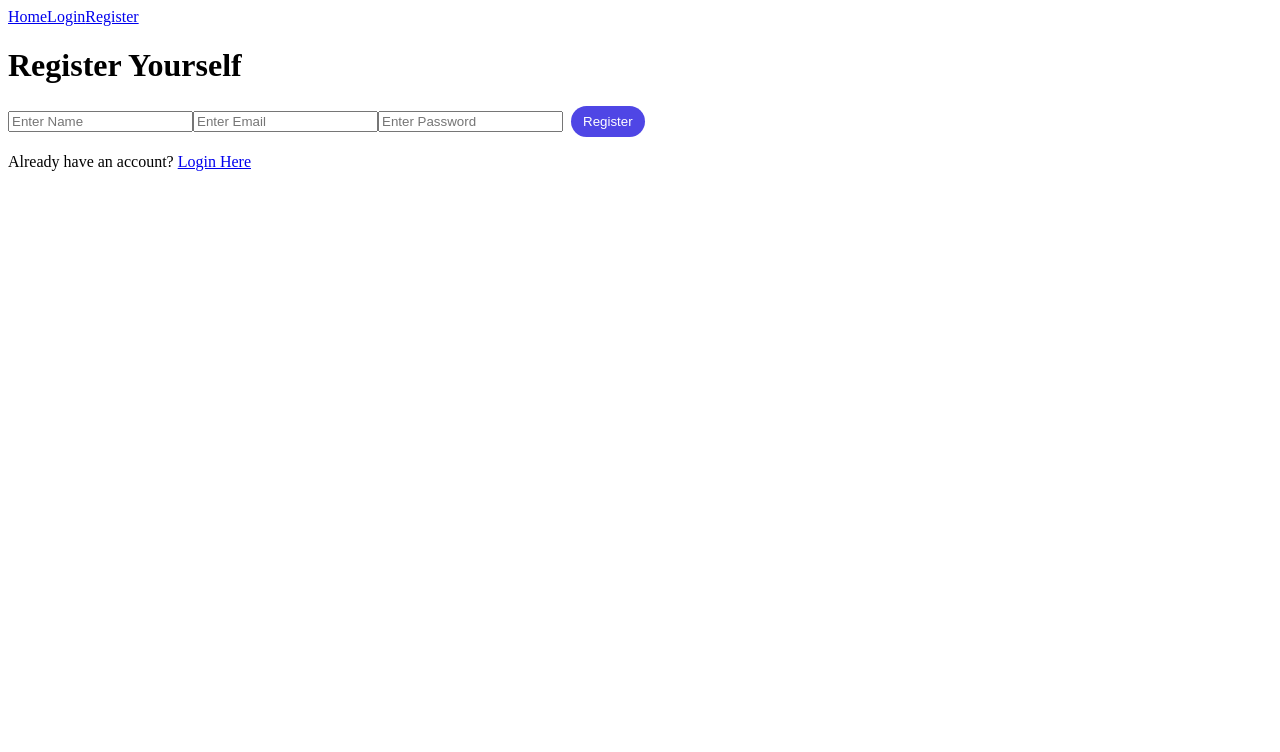
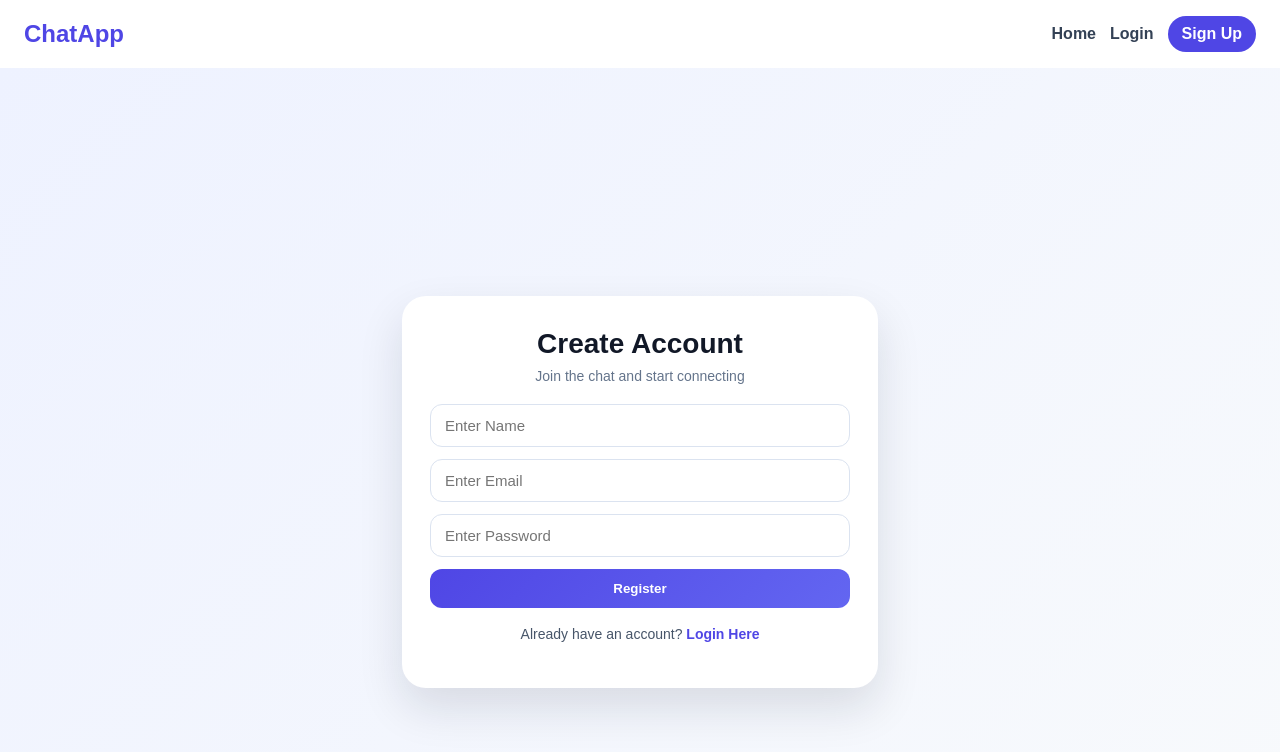
Before and after one commit to Shivanipatil04/ChatApplication, a React (Vite) app in the folder client/: page /register in a window 1280 px wide. Shown: the top 752 px of the page. Built offline with nearby package versions, Linux system fonts and the light colour scheme; no server answers.

Commit message:
Add navbar and auth page flow

```diff
--- a/client/src/App.jsx
+++ b/client/src/App.jsx
@@ -4,17 +4,19 @@ import Navbar from './components/Navbar'
 import ChatApp from './pages/ChatApp'
 import Login from './pages/Login'
 import Register from './pages/Register'
+import Home from './pages/Home'
 
 const App = () => {
   return (
     <BrowserRouter>
-    <Navbar />
+      <Navbar />
       <div>
         <Routes>
-          <Route path="/" element={<Navigate to="/login" replace />} />
+          <Route path="/" element={<Home />} />
           <Route path="/chat" element={<ChatApp />} />
           <Route path="/login" element={<Login />} />
           <Route path="/register" element={<Register />} />
+          <Route path="*" element={<Navigate to="/" replace />} />
         </Routes>
       </div>
     </BrowserRouter>
--- a/client/src/components/Navbar.jsx
+++ b/client/src/components/Navbar.jsx
@@ -1,13 +1,34 @@
 import React from 'react'
-import { Link } from 'react-router-dom'
+import { Link, useNavigate } from 'react-router-dom'
 
 const Navbar = () => {
+  const navigate = useNavigate()
+  const isLoggedIn = Boolean(localStorage.getItem('isLoggedIn'))
+
+  const handleLogout = () => {
+    localStorage.removeItem('isLoggedIn')
+    navigate('/login')
+  }
+
   return (
-    <div>
-      <Link to="/">Home</Link>
-      <Link to="/login">Login</Link>
-      <Link to="/register">Register</Link>
-    </div>
+    <nav className="navbar">
+      <Link className="nav-brand" to="/">ChatApp</Link>
+
+      <div className="nav-links">
+        <Link className="nav-link" to="/">Home</Link>
+        {isLoggedIn ? (
+          <>
+            <Link className="nav-link" to="/chat">Chat</Link>
+            <button className="nav-button" onClick={handleLogout}>Logout</button>
+          </>
+        ) : (
+          <>
+            <Link className="nav-link" to="/login">Login</Link>
+            <Link className="nav-button" to="/register">Sign Up</Link>
+          </>
+        )}
+      </div>
+    </nav>
   )
 }
 
--- a/client/src/index.css
+++ b/client/src/index.css
@@ -78,6 +78,233 @@ form button {
 	margin-left: 8px;
 }
 
+body {
+	margin: 0;
+	font-family: Arial, sans-serif;
+	background: #f8fafc;
+}
+
+.navbar {
+	display: flex;
+	justify-content: space-between;
+	align-items: center;
+	padding: 16px 24px;
+	background: #ffffff;
+	box-shadow: 0 2px 12px rgba(15, 23, 42, 0.06);
+}
+
+.nav-brand {
+	font-size: 24px;
+	font-weight: 700;
+	color: #4f46e5;
+	text-decoration: none;
+}
+
+.nav-links {
+	display: flex;
+	align-items: center;
+	gap: 14px;
+}
+
+.nav-link {
+	color: #334155;
+	text-decoration: none;
+	font-weight: 600;
+}
+
+.nav-button {
+	padding: 9px 14px;
+	border-radius: 999px;
+	background: #4f46e5;
+	color: white;
+	text-decoration: none;
+	border: none;
+	cursor: pointer;
+	font-weight: 600;
+}
+
+.home-page {
+	min-height: calc(100vh - 72px);
+	display: flex;
+	align-items: center;
+	justify-content: center;
+	padding: 24px;
+}
+
+.hero-card {
+	width: 100%;
+	max-width: 720px;
+	background: white;
+	padding: 36px;
+	border-radius: 24px;
+	box-shadow: 0 20px 45px rgba(15, 23, 42, 0.08);
+	text-align: center;
+}
+
+.hero-badge {
+	display: inline-block;
+	margin-bottom: 10px;
+	padding: 6px 12px;
+	border-radius: 999px;
+	background: #eef2ff;
+	color: #4338ca;
+	font-size: 13px;
+	font-weight: 700;
+	letter-spacing: 0.04em;
+	text-transform: uppercase;
+}
+
+.hero-card h1 {
+	margin: 0 0 12px;
+	font-size: 36px;
+	color: #111827;
+}
+
+.hero-text {
+	margin: 0 0 24px;
+	color: #64748b;
+	font-size: 17px;
+	line-height: 1.6;
+}
+
+.hero-actions {
+	display: flex;
+	justify-content: center;
+	gap: 12px;
+	flex-wrap: wrap;
+}
+
+.hero-button {
+	padding: 12px 18px;
+	border-radius: 999px;
+	text-decoration: none;
+	font-weight: 700;
+}
+
+.hero-button.primary {
+	background: #4f46e5;
+	color: white;
+}
+
+.hero-button.secondary {
+	background: #e2e8f0;
+	color: #334155;
+}
+
+.auth-page {
+	min-height: 100vh;
+	display: flex;
+	align-items: center;
+	justify-content: center;
+	padding: 24px;
+	background: linear-gradient(135deg, #eef2ff 0%, #f8fafc 100%);
+}
+
+.auth-card {
+	width: 100%;
+	max-width: 420px;
+	background: #ffffff;
+	padding: 32px 28px;
+	border-radius: 24px;
+	box-shadow: 0 20px 45px rgba(15, 23, 42, 0.12);
+}
+
+.auth-card h1 {
+	margin: 0 0 8px;
+	font-size: 28px;
+	color: #111827;
+	text-align: center;
+}
+
+.auth-subtitle {
+	margin: 0 0 20px;
+	text-align: center;
+	color: #64748b;
+	font-size: 14px;
+}
+
+.auth-form {
+	display: flex;
+	flex-direction: column;
+	gap: 12px;
+}
+
+.auth-form input {
+	padding: 12px 14px;
+	border: 1px solid #dbe3f0;
+	border-radius: 12px;
+	font-size: 15px;
+	outline: none;
+	transition: border-color 0.2s ease, box-shadow 0.2s ease;
+}
+
+.auth-form input:focus {
+	border-color: #6366f1;
+	box-shadow: 0 0 0 3px rgba(99, 102, 241, 0.15);
+}
+
+.auth-button {
+	padding: 12px 14px;
+	border: none;
+	border-radius: 12px;
+	background: linear-gradient(135deg, #4f46e5 0%, #6366f1 100%);
+	color: white;
+	font-weight: 600;
+	cursor: pointer;
+	margin-left: 0;
+	transition: transform 0.2s ease, box-shadow 0.2s ease;
+}
+
+.auth-button:hover {
+	transform: translateY(-1px);
+	box-shadow: 0 10px 20px rgba(79, 70, 229, 0.2);
+}
+
+.auth-message {
+	margin: 0;
+	padding: 10px 12px;
+	border-radius: 10px;
+	background: #ecfeff;
+	color: #0f766e;
+	font-size: 14px;
+	text-align: center;
+}
+
+.auth-link {
+	margin-top: 6px;
+	text-align: center;
+	color: #475569;
+	font-size: 14px;
+}
+
+.auth-link a {
+	color: #4f46e5;
+	font-weight: 600;
+	text-decoration: none;
+}
+
+.auth-link a:hover {
+	text-decoration: underline;
+}
+
+@media (max-width: 480px) {
+	.auth-card {
+		padding: 24px 18px;
+	}
+
+	.navbar {
+		padding: 14px 16px;
+	}
+
+	.hero-card {
+		padding: 24px 18px;
+	}
+
+	.hero-card h1 {
+		font-size: 28px;
+	}
+}
+
 /*.inputbar{
   position: sticky;
   bottom: 0;
--- /dev/null
+++ b/client/src/pages/Home.jsx
@@ -0,0 +1,22 @@
+import React from 'react'
+import { Link } from 'react-router-dom'
+
+const Home = () => {
+  return (
+    <div className="home-page">
+      <div className="hero-card">
+        <p className="hero-badge">Realtime chat app</p>
+        <h1>Talk with friends instantly</h1>
+        <p className="hero-text">
+          Join the conversation, sign up, and start chatting with your people in real time.
+        </p>
+        <div className="hero-actions">
+          <Link className="hero-button primary" to="/register">Sign Up</Link>
+          <Link className="hero-button secondary" to="/login">Login</Link>
+        </div>
+      </div>
+    </div>
+  )
+}
+
+export default Home
--- a/client/src/pages/Login.jsx
+++ b/client/src/pages/Login.jsx
@@ -1,38 +1,39 @@
 import React, { useState } from 'react'
 import axios from 'axios'
-import { Link } from 'react-router-dom'
+import { Link, useNavigate } from 'react-router-dom'
 
 const Login = () => {
-    const[email, setEmail] = useState("");
-    const[password, setPassword] = useState("");
-    const[msg, setMsg] = useState("");
+  const [email, setEmail] = useState('')
+  const [password, setPassword] = useState('')
+  const [msg, setMsg] = useState('')
+  const navigate = useNavigate()
 
-    const handleLogin = async (e) =>{
-        e.preventDefault();
-        try{
-            const res = await axios.post("http://localhost:5000/api/login",{email, password})
-            setMsg(res.data.msg);
-        }
-        catch(err){
-            setMsg(err.response.data.msg);
-        }
+  const handleLogin = async (e) => {
+    e.preventDefault()
+    try {
+      const res = await axios.post('http://localhost:5000/api/login', { email, password })
+      localStorage.setItem('isLoggedIn', 'true')
+      setMsg(res.data.msg)
+      navigate('/chat')
+    } catch (err) {
+      setMsg(err.response?.data?.msg || 'Login failed')
     }
-
-    const handleChange = (e) =>{
-        const{name, value} = e.target;
-    }
+  }
 
   return (
-    <div className="login">
-      <h1>Login</h1>
-      <form onSubmit={handleLogin}>
-        <input type="email" placeholder="Enter Email" value={email} onChange={(e) => setEmail(e.target.value)} />
-        <input type="password" placeholder="Enter Password" value={password} onChange={(e) => setPassword(e.target.value)} />
+    <div className="auth-page">
+      <div className="auth-card">
+        <h1>Welcome Back</h1>
+        <p className="auth-subtitle">Sign in to continue chatting</p>
+        <form className="auth-form" onSubmit={handleLogin}>
+          <input type="email" placeholder="Enter Email" value={email} onChange={(e) => setEmail(e.target.value)} />
+          <input type="password" placeholder="Enter Password" value={password} onChange={(e) => setPassword(e.target.value)} />
 
-        <button type="submit">Login</button>
-        {msg && <p>{msg}</p>}
-        <p>Don't have an account? <Link to="/register">Register Here</Link></p>
-      </form>
+          <button className="auth-button" type="submit">Login</button>
+          {msg && <p className="auth-message">{msg}</p>}
+          <p className="auth-link">Don't have an account? <Link to="/register">Register Here</Link></p>
+        </form>
+      </div>
     </div>
   )
 }
--- a/client/src/pages/Register.jsx
+++ b/client/src/pages/Register.jsx
@@ -1,6 +1,6 @@
 import React, { useState } from 'react'
 import axios from 'axios'
-import { Link } from 'react-router-dom'
+import { Link, useNavigate } from 'react-router-dom'
 
 const Register = () => {
   const [user, setUser] = useState({
@@ -9,12 +9,15 @@ const Register = () => {
     password: ''
   })
   const [msg, setMsg] = useState('')
+  const navigate = useNavigate()
 
   const handleSubmit = async (e) => {
     e.preventDefault()
     try {
       const res = await axios.post('http://localhost:5000/api/register', user)
+      localStorage.setItem('isLoggedIn', 'true')
       setMsg(res.data.msg)
+      navigate('/chat')
     } catch (err) {
       setMsg(err.response?.data?.msg || 'Registration failed')
     }
@@ -29,17 +32,20 @@ const Register = () => {
   }
 
   return (
-    <div className="register">
-      <h1>Register Yourself</h1>
-      <form onSubmit={handleSubmit}>
-        <input type="text" name="name" placeholder="Enter Name" value={user.name} onChange={handleChange} />
-        <input type="email" name="email" placeholder="Enter Email" value={user.email} onChange={handleChange} />
-        <input type="password" name="password" placeholder="Enter Password" value={user.password} onChange={handleChange} />
+    <div className="auth-page">
+      <div className="auth-card">
+        <h1>Create Account</h1>
+        <p className="auth-subtitle">Join the chat and start connecting</p>
+        <form className="auth-form" onSubmit={handleSubmit}>
+          <input type="text" name="name" placeholder="Enter Name" value={user.name} onChange={handleChange} />
+          <input type="email" name="email" placeholder="Enter Email" value={user.email} onChange={handleChange} />
+          <input type="password" name="password" placeholder="Enter Password" value={user.password} onChange={handleChange} />
 
-        <button type="submit">Register</button>
-        {msg && <p>{msg}</p>}
-        <p>Already have an account? <Link to="/login">Login Here</Link></p>
-      </form>
+          <button className="auth-button" type="submit">Register</button>
+          {msg && <p className="auth-message">{msg}</p>}
+          <p className="auth-link">Already have an account? <Link to="/login">Login Here</Link></p>
+        </form>
+      </div>
     </div>
   )
 }
```
